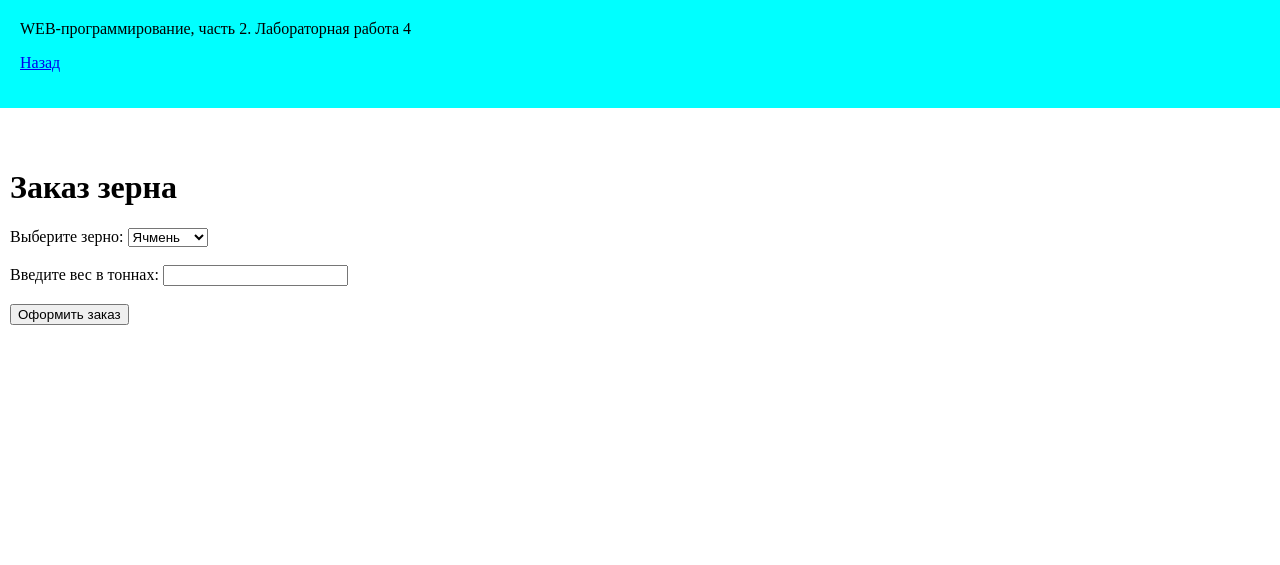
After one commit to SouceTardar/Web-progmm-2kyrs, a Flask app: page /lab4/zerno in a window 1280 px wide. The commit adds this page. Shown: the top 565 px of the page. Run offline with Flask 3, Linux system fonts and the light colour scheme.

Commit message:
Заказ зерна

```diff
--- a/lab4.py
+++ b/lab4.py
@@ -52,3 +52,41 @@ def set_temperature():
         flakes = 1
 
     return render_template("fridge.html", error=error, success=success, temperature=temperature, flakes=flakes)
+
+@lab4.route('/lab4/zerno')
+def zerno():
+    return render_template('order_grain.html')
+
+@lab4.route('/process_order', methods=['POST'])
+def process_order():
+    grain_type = request.form['grainType']
+    weight = float(request.form['weight'])
+
+    number = 0
+
+    if not weight:
+        return "Ошибка: не введён вес. <a href='/'>Вернуться к заказу</a>"
+
+    if weight <= 0:
+        return "Ошибка: неверное значение веса. <a href='/'>Вернуться к заказу</a>"
+
+    price_per_ton = 0
+    if grain_type == 'ячмень':
+        price_per_ton = 12000
+    elif grain_type == 'овёс':
+        price_per_ton = 8500
+    elif grain_type == 'пшеница':
+        price_per_ton = 8700
+    elif grain_type == 'рожь':
+        price_per_ton = 14000
+
+    if weight > 500:
+        return "Ошибка: такого объёма сейчас нет в наличии. <a href='/lab4/zerno'>Вернуться к заказу</a>"
+    elif weight > 50:
+        total_price = weight * price_per_ton * 0.9
+        message = f"Заказ успешно сформирован. Вы заказали зерно: {grain_type}. Вес: {weight} т. Сумма к оплате: {total_price} руб. (Применена скидка за большой объём)"
+    else:
+        total_price = weight * price_per_ton
+        message = f"Заказ успешно сформирован. Вы заказали зерно: {grain_type}. Вес: {weight} т. Сумма к оплате: {total_price} руб."
+
+    return f"<h3>{message}</h3><br><a href='/lab4/zerno'>Вернуться к заказу</a>"
--- a/templates/lab4.html
+++ b/templates/lab4.html
@@ -17,7 +17,7 @@
             <a href="/lab4/fridge">Холодильник</a>
         </li>
         <li>
-            <a href="">Пусто</a>
+            <a href="/lab4/zerno">Заказ зерна</a>
         </li>
     </ol>
 {% endblock %}
--- /dev/null
+++ b/templates/order_grain.html
@@ -0,0 +1,27 @@
+{% extends "base.html" %}
+
+{% block lab %}Лабораторная работа 4
+<p>
+    <a href="/lab4/">Назад</a>
+</p>
+{% endblock %}
+
+{% block main %}
+    <h1>Заказ зерна</h1>
+    <form action="/process_order" method="POST">
+        <label for="grainType">Выберите зерно:</label>
+        <select id="grainType" name="grainType">
+            <option value="ячмень">Ячмень</option>
+            <option value="овёс">Овёс</option>
+            <option value="пшеница">Пшеница</option>
+            <option value="рожь">Рожь</option>
+        </select>
+        <br><br>
+        <label for="weight">Введите вес в тоннах:</label>
+        <input type="number" id="weight" name="weight" min="0" step="0.1">
+        <br><br>
+        <input type="submit" value="Оформить заказ">
+    </form>
+
+
+{% endblock %}
```
